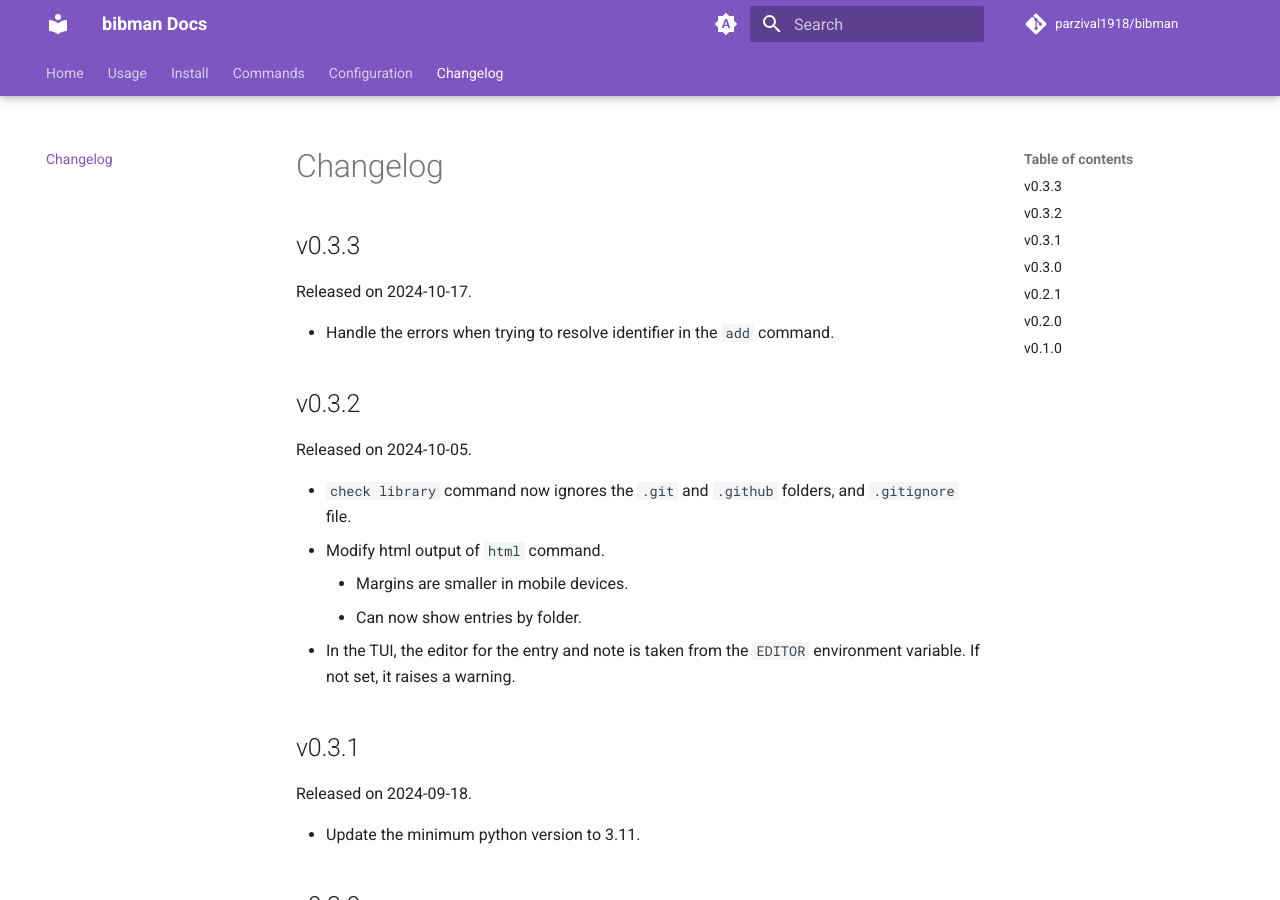
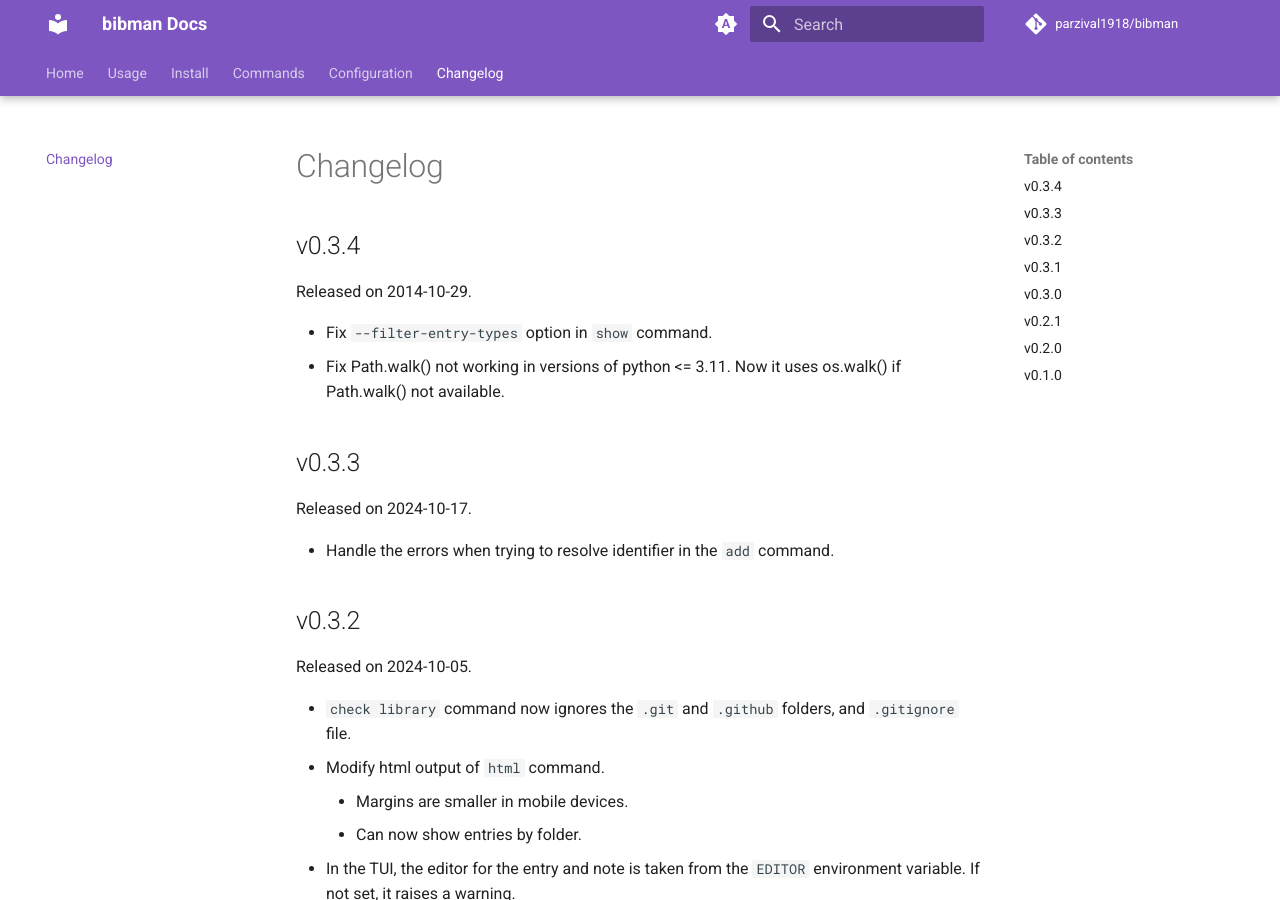
Before and after one commit to Parzival1918/bibman, an MkDocs documentation site: the page built from docs/changelog.md, in a window 1280 px wide and 900 px high. Built offline with MkDocs 1.6.1 and Material for MkDocs 9.7.7, drawn with Linux system fonts in a browser that asks for light colours; comment, search, counter and statistics services are not loaded.

Commit message:
ready for v0.3.4

```diff
--- a/docs/changelog.md
+++ b/docs/changelog.md
@@ -1,4 +1,11 @@
 # Changelog
+
+## v0.3.4
+
+Released on 2014-10-29.
+
+- Fix `--filter-entry-types` option in `show` command.
+- Fix Path.walk() not working in versions of python <= 3.11. Now it uses os.walk() if Path.walk() not available.
 
 ## v0.3.3
 
--- a/pyproject.toml
+++ b/pyproject.toml
@@ -1,6 +1,6 @@
 [project]
 name = "bibmancli"
-version = "0.3.3"
+version = "0.3.4"
 description = "Simple CLI tool to manage BibTeX files."
 authors = [
     { name = "Pedro Juan Royo", email = "pedro.juan.royo@gmail.com" }
@@ -61,7 +61,7 @@ extend-exclude = [".venv"]
 # Add same rye dependencies and info to tool.poetry section in order to be able to use poetry2nix
 [tool.poetry]
 name = "bibmancli"
-version = "0.3.3"
+version = "0.3.4"
 description = "Simple CLI tool to manage BibTeX files."
 authors = [
     "Pedro Juan Royo <pedro.juan.royo@gmail.com>"
--- a/src/bibmancli/version.py
+++ b/src/bibmancli/version.py
@@ -1 +1 @@
-__version__ = "0.3.3"
+__version__ = "0.3.4"
```
Also changed, not shown: CHANGELOG.md (+1 -1 lines), docs/install.md (+1 -1 lines), 1 other file.
